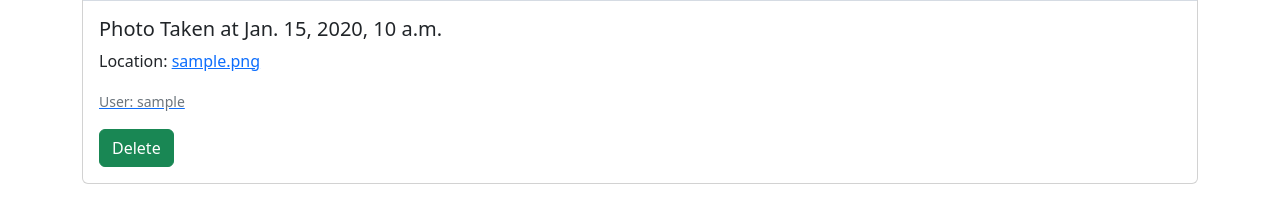
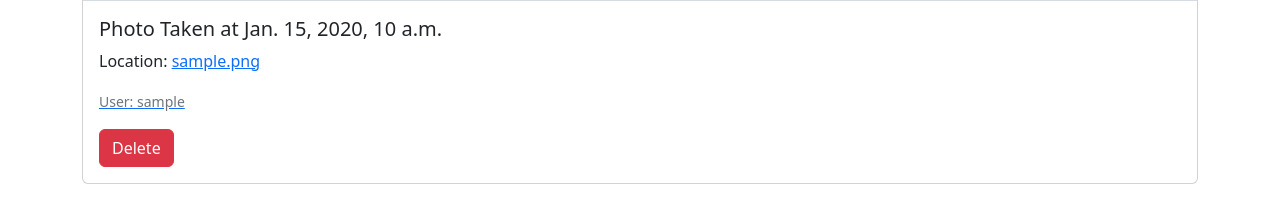
Before and after one commit to waringk/DeliveryTracker, a Django app: page /photos/1 in a window 1280 px wide. Shown: the part 924-1124 px from the top of the page. Run offline with Django 4.2, Linux system fonts and the light colour scheme; a user stored in the database is signed in; tables that the repository leaves empty hold one stand-in row (values such as "Sample post"); grey boxes marked "Sample" are stand-in pictures.

Commit message:
Changed Delete button to red in Photo Detail page.

```diff
--- a/apps/tracker/templates/app-tracker/photo_detail.html
+++ b/apps/tracker/templates/app-tracker/photo_detail.html
@@ -14,7 +14,7 @@
       <p class="card-text"><small class="text-muted">User:</strong> {{ event.user }}</small></p>
       <form action="{% url 'delete_photo' event.id %}" method="GET">
         {% csrf_token %}
-        <input type="submit" value="Delete" class="btn btn-success"
+        <input type="submit" value="Delete" class="btn btn-danger"
                onclick="return confirm('Are you sure you want to delete?')"/>
       </form>
     </div>
```
